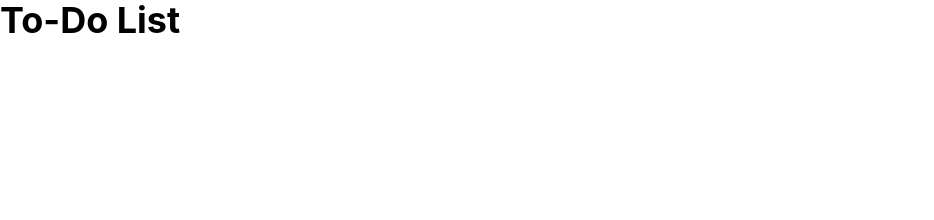
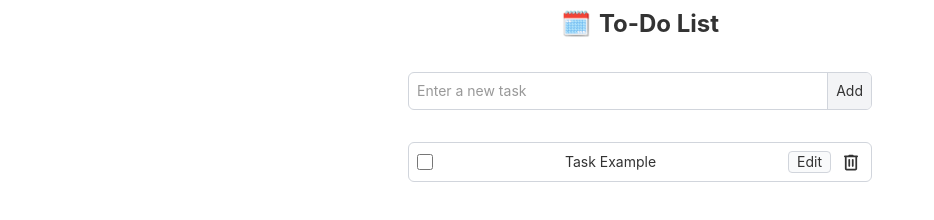
Before and after one commit to marioswc/to-do-list, a website built with Vite: page index.html in a window 1280 px wide. Shown: the whole page, without its empty margins (0-934 px from the left). Built offline with nearby package versions, Linux system fonts and the light colour scheme.

Commit message:
feat(task): styles enhaced and HTML structure for task management and render

```diff
--- a/index.html
+++ b/index.html
@@ -3,20 +3,61 @@
   <head>
     <meta charset="UTF-8" />
     <link rel="icon" type="image/svg+xml" href="/favicon.svg" />
-    <link rel="preconnect" href="https://fonts.googleapis.com">
-    <link rel="preconnect" href="https://fonts.gstatic.com" crossorigin>
-    <link href="https://fonts.googleapis.com/css2?family=Manrope:wght@200..800&display=swap" rel="stylesheet">
+    <link rel="preconnect" href="https://fonts.googleapis.com" />
+    <link rel="preconnect" href="https://fonts.gstatic.com" crossorigin />
+    <link href="https://fonts.googleapis.com/css2?family=Manrope:wght@200..800&display=swap" rel="stylesheet" />
     <link rel="stylesheet" href="/src/style.css" />
     <meta name="viewport" content="width=device-width, initial-scale=1.0" />
     <title>To-Do List</title>
     <meta name="description" content="A simple to-do list application built with HTML, CSS, and JavaScript." />
   </head>
-  <body>
-    <section>
+  <body class="bg-(--bg-primary)">
+    <main class="md:max-w-300 max-w-md mx-auto">
       <div>
-        <p class="text-4xl font-bold">To-Do List</p>
+        <!-- title and informations -->
+        <div class="flex items-center justify-center gap-2 p-2">
+          <p class="text-2xl">🗓️</p>
+          <h1 class="text-2xl font-bold text-(--text)">To-Do List</h1>
+        </div>
+
+        <!-- create a new task -->
+         <div class="max-w-120 mx-auto mt-4 p-2">
+           <div class="flex items-center justify-between border border-gray-300 rounded-md overflow-hidden">
+             <input type="text" id="taskInput" placeholder="Enter a new task"
+               class="w-full rounded-sm text-sm px-2 py-1.5 focus:outline-none text-(--text)" />
+             <button id="addTask" class="cursor-pointer px-2 py-2 bg-gray-100 border-l border-gray-300 text-sm text-(--text) hover:bg-gray-300 transition-all duration-300 ease-in-out">
+               Add
+             </button>
+             <button id="saveTask" class="hidden cursor-pointer px-2 py-2 bg-gray-100 border-l border-gray-300 text-sm text-(--text) hover:bg-gray-300 transition-all duration-300 ease-in-out">
+               Save
+             </button>
+           </div>
+         </div>
+
+        <!-- list task -->
+        <div class="flex flex-col gap-1 items-center max-w-120 mx-auto p-2 mt-4" id="taskList">
+          <!-- task exanple -->
+          <div class="w-full flex items-center justify-between gap-2 py-2 border border-gray-300 rounded-md">
+            <div class="ml-2">
+              <input type="checkbox" id="selectTask" class="flex cursor-pointer w-4 h-4" />
+            </div>
+            <div>
+              <p class="text-sm text-(--text)">Task Example</p>
+            </div>
+            <div class="flex items-center gap-2 mr-2">
+              <button class="cursor-pointer text-sm text-(--text) px-2 border border-gray-300 rounded-sm bg-gray-50 hover:bg-gray-300 transition-all duration-300 ease-in-out" id="editTask">
+                Edit
+              </button>
+              <button id="deleteTask" class="cursor-pointer text-sm text-(--text) hover:text-gray-300 transition-all duration-300 ease-in-out" id="deleteTask">
+                <svg xmlns="http://www.w3.org/2000/svg" height="21" viewBox="0 -960 960 960" width="24px" fill="currentColor">
+                    <path d="M280-120q-33 0-56.5-23.5T200-200v-520q-17 0-28.5-11.5T160-760q0-17 11.5-28.5T200-800h160q0-17 11.5-28.5T400-840h160q17 0 28.5 11.5T600-800h160q17 0 28.5 11.5T800-760q0 17-11.5 28.5T760-720v520q0 33-23.5 56.5T680-120H280Zm400-600H280v520h400v-520ZM428.5-291.5Q440-303 440-320v-280q0-17-11.5-28.5T400-640q-17 0-28.5 11.5T360-600v280q0 17 11.5 28.5T400-280q17 0 28.5-11.5Zm160 0Q600-303 600-320v-280q0-17-11.5-28.5T560-640q-17 0-28.5 11.5T520-600v280q0 17 11.5 28.5T560-280q17 0 28.5-11.5ZM280-720v520-520Z"/>
+                </svg>
+              </button>
+            </div>
+          </div>
+        </div>
       </div>
-    </section>
+    </main>
     <script type="module" src="src/main.js"></script>
   </body>
 </html>
--- a/src/style.css
+++ b/src/style.css
@@ -2,10 +2,5 @@
 
 :root {
   --text: #333;
+  --bg-primary: #ffff;
 }
-
-* {
-  box-sizing: border-box;
-  margin: 0;
-  padding: 0;
-}
```
